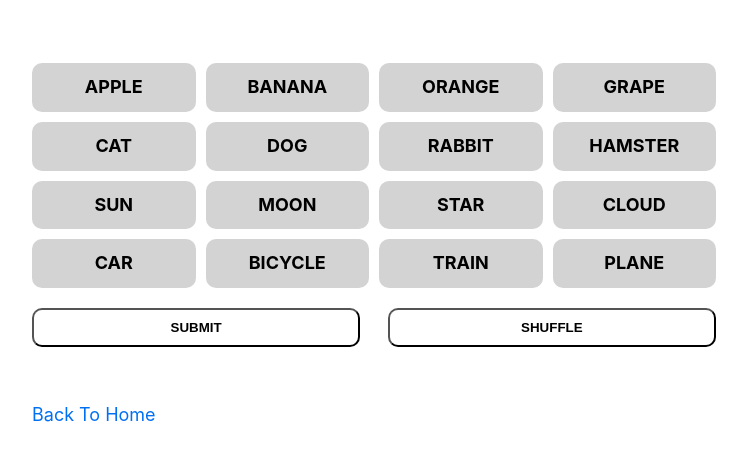
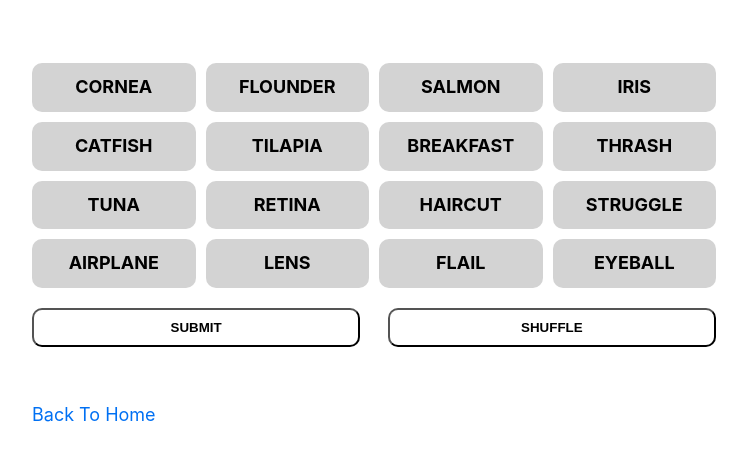
Before and after one commit to iamrita/personalwebsite, a Next.js app: page /posts/connections in a window 1280 px wide. Shown: the top 460 px of the page, without its empty margins (266-1013 px from the left). Built offline with nearby package versions, Linux system fonts and the light colour scheme.

Commit message:
adding logic for checking correctness

```diff
--- a/pages/posts/connections.js
+++ b/pages/posts/connections.js
@@ -4,19 +4,52 @@ import utilStyles from '../../styles/utils.module.css';
 import { useState } from 'react';
 
 const words = [
-    'apple', 'banana', 'orange', 'grape',
-    'cat', 'dog', 'rabbit', 'hamster',
-    'sun', 'moon', 'star', 'cloud',
-    'car', 'bicycle', 'train', 'plane'
+    'cornea', 'flounder', 'salmon', 'iris',
+    'catfish', 'tilapia', 'breakfast', 'thrash',
+    'tuna', 'retina', 'haircut', 'struggle',
+    'airplane', 'lens', 'flail', 'eyeball'
 ];
 
+const easy =['catfish', 'salmon', 'tilapia', 'tuna']
+const medium =['cornea', 'iris', 'lens', 'retina']
+const hard =['flail', 'flounder', 'thrash', 'struggle']
+const difficult=['airplane','breakfast', 'haircut', 'eyeball']
+
+
+
+const mapSubmission = (submission) => {
+    let arr = []
+    for (let i = 0; i < 16; i++) {
+        if (submission[i]) {
+            arr.push(words[i])
+        }
+    }
+    return arr
+}
+
+function containSameElements(arr1, arr2) {
+    return arr1.sort().join(',')=== arr2.sort().join(',')
+
+}
+
 export default function Connections() {
-    const [clickedSquares, setClickedSquares] = useState(Array(16).fill(false));
+    const [clickedSquares, setClickedSquares] = useState(Array(16).fill(false)); // sets the clicked state for all the ssquares to false
+    const [clickCount, setClickCount] = useState(0);
+
 
     const handleClick = (index) => {
-        const newClickedSquares = [...clickedSquares];
-        newClickedSquares[index] = !newClickedSquares[index]; // Toggle the clicked state
-        setClickedSquares(newClickedSquares);
+        if (clickCount < 4 || clickedSquares[index]) {
+            const newClickedSquares = [...clickedSquares];
+            if (!newClickedSquares[index]) {
+                // If the square is not already selected, increment click count
+                setClickCount(clickCount + 1);
+            } else {
+                // If the square is already selected and clicked again, decrement click count
+                setClickCount(clickCount - 1);
+            }
+            newClickedSquares[index] = !newClickedSquares[index]; // Toggle the clicked state
+            setClickedSquares(newClickedSquares);
+        }
     };
 
     const handleShuffle = () => {
@@ -24,7 +57,17 @@ export default function Connections() {
     };
 
     const handleSubmit = () => {
-        console.log('Submitted!');
+        const submission = mapSubmission(clickedSquares)
+        console.log(submission)
+        if (containSameElements(submission, easy) ||
+        containSameElements(submission, difficult) ||
+        containSameElements(submission, hard) ||
+        containSameElements(submission, medium)) {
+            console.log("You got one!")
+        } else {
+            console.log("You've made a mistake")
+        }
+
     };
 
     const squares = words.map((word, index) => (
```
